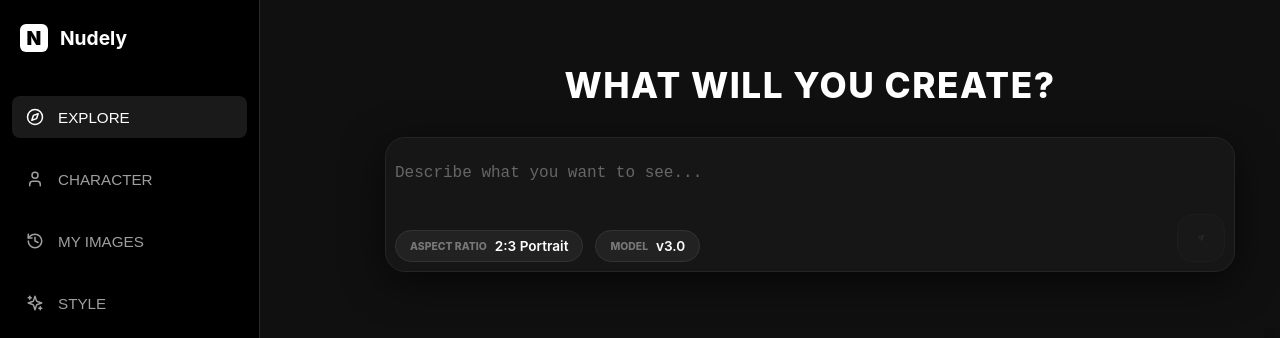
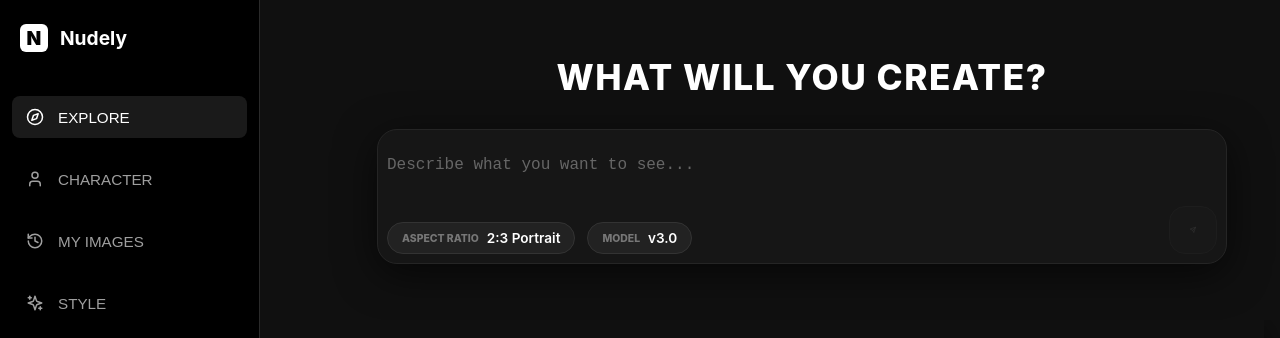
Before and after one commit to Chidera-M-C/titan-ultra-engine, a React (Vite) app: page / in a window 1280 px wide. Shown: the top 338 px of the page. Built offline with nearby package versions, Linux system fonts and the light colour scheme.

Commit message:
Update App.css

```diff
--- a/src/App.css
+++ b/src/App.css
@@ -49,7 +49,7 @@ body, html {
   flex-direction: column;
   align-items: center;
   justify-content: center;
-  padding: 1.5rem 1rem 1rem 1rem;
+  padding: 1rem 2rem 1rem 1rem;
   flex-shrink: 0;
 }
 
```
